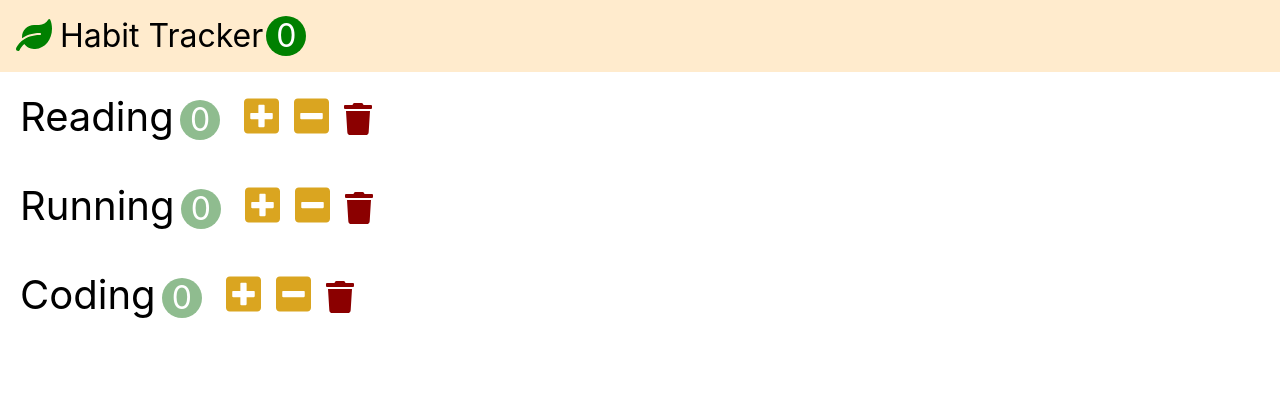
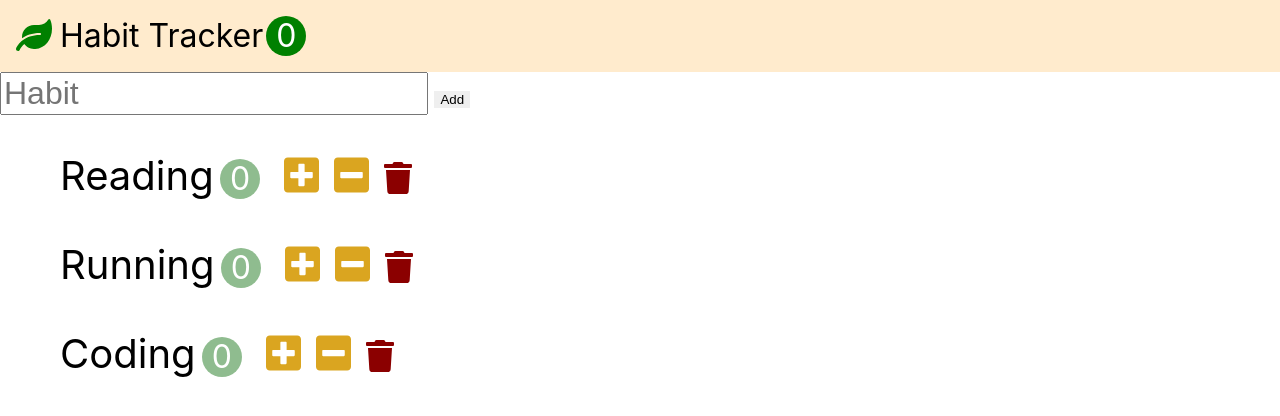
Before and after one commit to SeungWookHan/Dream-Coding-React, a React (Create React App) app in the folder react-basic/habit-tracker/: page / in a window 1280 px wide. Shown: the top 416 px of the page. Built offline with nearby package versions, Linux system fonts and the light colour scheme.

Commit message:
Add AddForm

```diff
--- a/react-basic/habit-tracker/src/app.css
+++ b/react-basic/habit-tracker/src/app.css
@@ -30,6 +30,22 @@ button {
   background-color: green;
   color: white;
   border-radius: 50%;
+}
+
+.add-input {
+  font-size: 2rem;
+}
+
+.add-input {
+  margin-right: 0.2em;
+}
+
+.add-button {
+  height: 100%;
+  font-size: 1.5rem;
+  padding: 0.3em 0.5em;
+  background-color: green;
+  color: white;
 }
 
 .habit {
--- a/react-basic/habit-tracker/src/app.jsx
+++ b/react-basic/habit-tracker/src/app.jsx
@@ -31,6 +31,14 @@ class App extends Component {
     this.setState({ habits: habits });
   };
 
+  handleAdd = (name) => {
+    const habits = [
+      ...this.state.habits,
+      { id: Date.now(), name: name, count: 0 },
+    ];
+    this.setState({ habits });
+  };
+
   render() {
     return (
       <>
@@ -42,6 +50,7 @@ class App extends Component {
           onIncrement={this.handleIncrement}
           onDecrement={this.handleDecrement}
           onDelete={this.handleDelete}
+          onAdd={this.handleAdd}
         />
       </>
     );
--- /dev/null
+++ b/react-basic/habit-tracker/src/components/habitAddForm.jsx
@@ -0,0 +1,25 @@
+import React, { Component } from "react";
+
+export default class HabitAddForm extends Component {
+  inputRef = React.createRef();
+
+  onSubmit = (event) => {
+    event.preventDefault();
+    const name = this.inputRef.current.value;
+    name && this.props.onAdd(name);
+    this.inputRef.current.value = "";
+  };
+  render() {
+    return (
+      <form action="" className="add-form" onSubmit={this.onSubmit}>
+        <input
+          ref={this.inputRef}
+          type="text"
+          className="add-input"
+          placeholder="Habit"
+        />
+        <button className="add-buttion">Add</button>
+      </form>
+    );
+  }
+}
--- a/react-basic/habit-tracker/src/components/habits.jsx
+++ b/react-basic/habit-tracker/src/components/habits.jsx
@@ -1,5 +1,6 @@
 import React, { Component } from "react";
 import Habit from "./habit";
+import HabitAddForm from "./habitAddForm";
 
 export default class Habits extends Component {
   handleIncrement = (habit) => {
@@ -14,9 +15,15 @@ export default class Habits extends Component {
     this.props.onDelete(habit);
   };
 
+  handleAdd = (name) => {
+    this.props.onAdd(name);
+  };
+
   render() {
     return (
-      <ui>
+      <>
+        <HabitAddForm onAdd={this.handleAdd} />
+        <ul>
           {this.props.habits.map((habit) => (
             <Habit
               key={habit.id}
@@ -24,9 +31,11 @@ export default class Habits extends Component {
               onIncrement={this.handleIncrement}
               onDecrement={this.handleDecrement}
               onDelete={this.handleDelete}
+              // 이 부분은 onDelete={(habit) => {this.props.handleDelete(habit)}} 으로도 표현 가능
             />
           ))}
-      </ui>
+        </ul>
+      </>
     );
   }
 }
```
Lines whose indentation alone changed are shown as unchanged.
